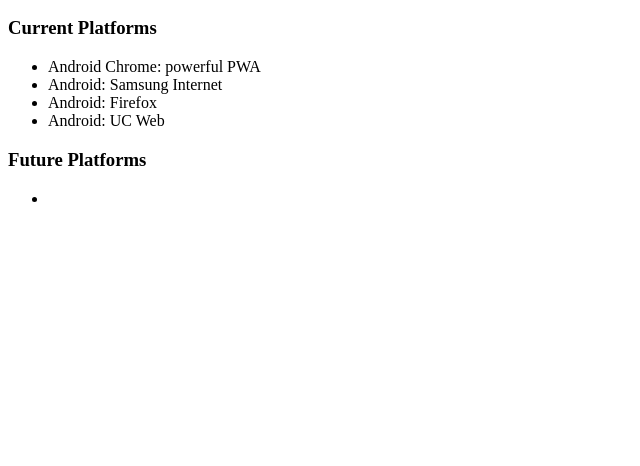
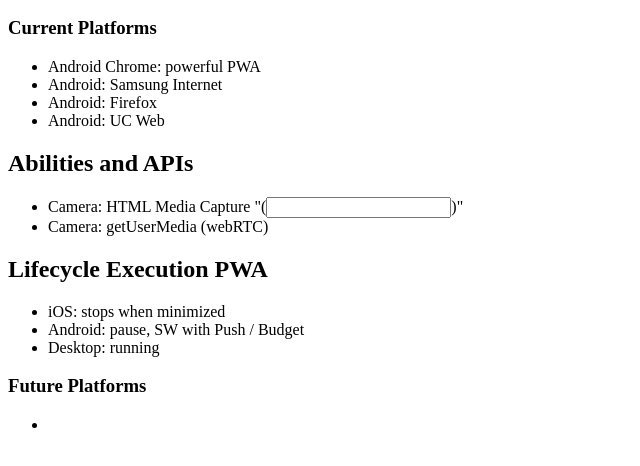
Before and after one commit to iggirex/SimplePWA, a plain HTML site: page index.html in a window 1280 px wide. Shown: the part 96-562 px from the top of the page, without its empty margins (0-640 px from the left). Drawn offline with Linux system fonts and the light colour scheme.

Commit message:
adding info to html

```diff
--- a/index.html
+++ b/index.html
@@ -21,6 +21,19 @@
         <li>Android: UC Web</li>
     </ul>
 
+    <h2>Abilities and APIs</h2>
+    <ul>
+        <li>Camera: HTML Media Capture "(<input>)"</li>
+        <li>Camera: getUserMedia (webRTC)</li>
+    </ul>
+
+    <h2>Lifecycle Execution PWA</h2>
+    <ul>
+        <li>iOS: stops when minimized</li>
+        <li>Android: pause, SW with Push / Budget</li>
+        <li>Desktop: running</li>
+    </ul>
+
     <h3>Future Platforms</h3>
 
     <ul>
```
